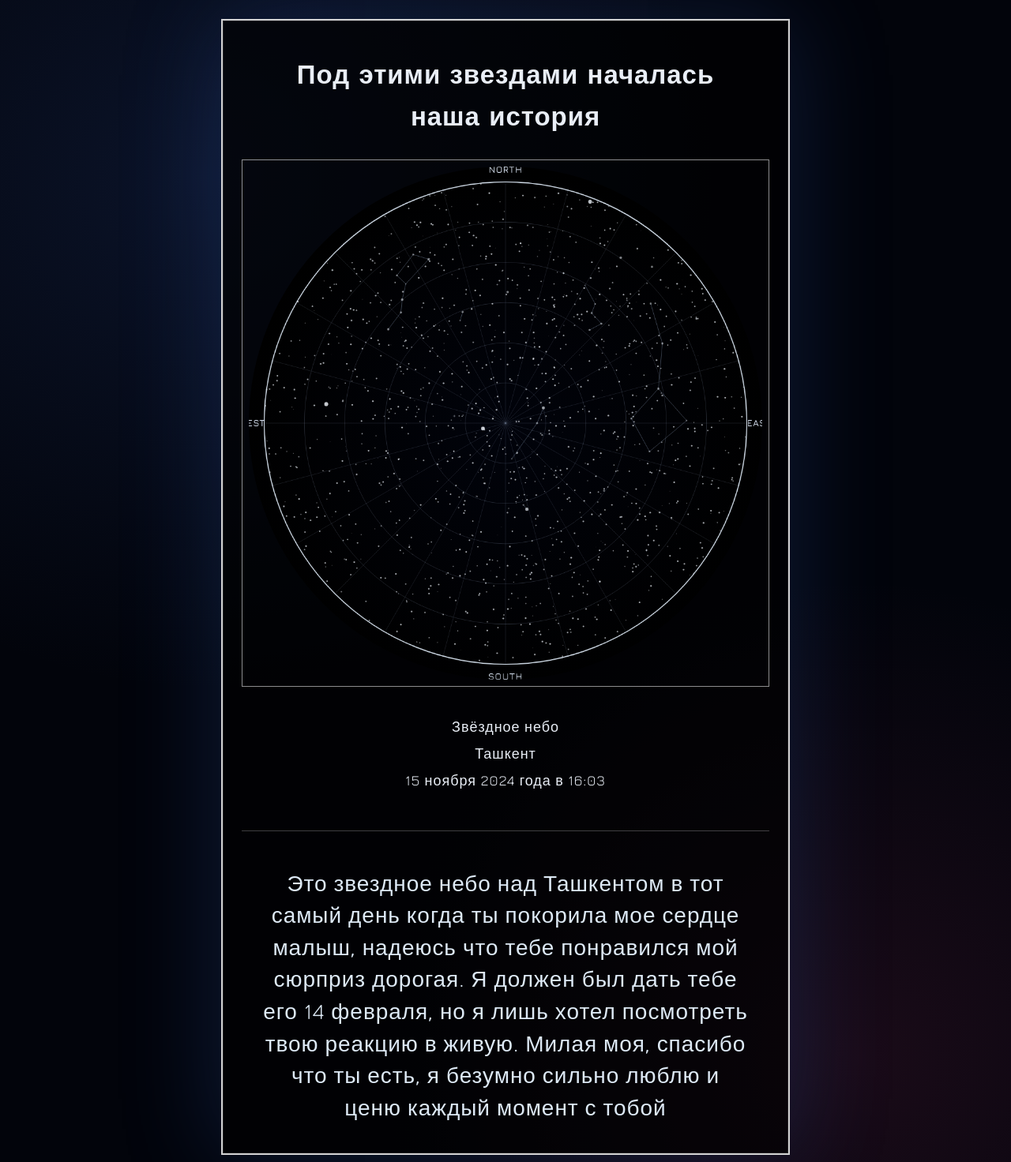
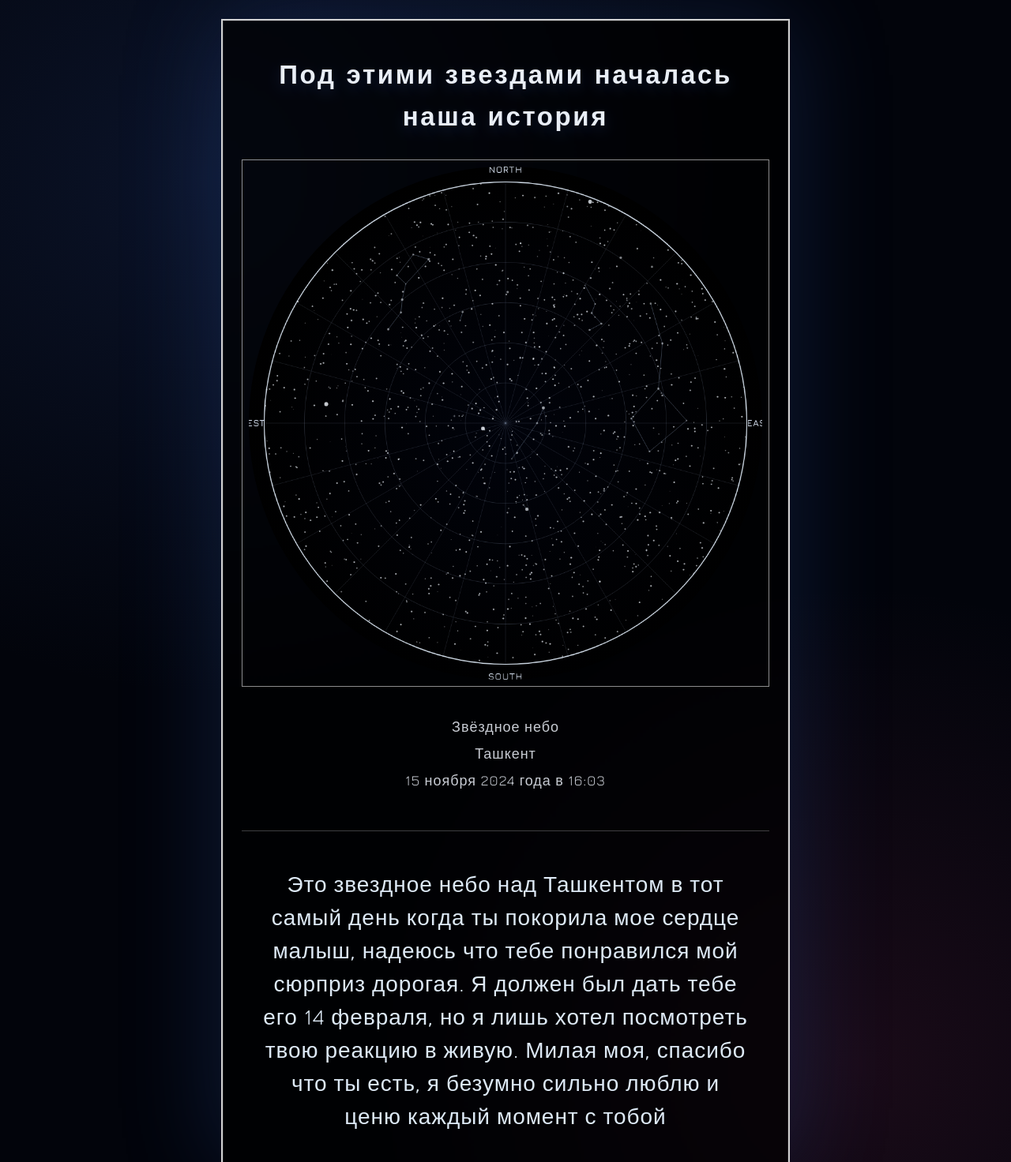
Before and after one commit to cafylb/love, a website: page public/index.html in a window 1280 px wide. Shown: the top 1472 px of the page at 79% size. Drawn offline with nearby package versions, Linux system fonts and the light colour scheme.

Commit message:
Polish home typography and panel depth

```diff
--- a/public/styles.css
+++ b/public/styles.css
@@ -32,6 +32,7 @@ body {
     0 0 0 1px rgba(255, 255, 255, 0.14) inset,
     0 0 120px rgba(60, 104, 201, 0.24);
   background: rgba(0, 0, 0, 0.64);
+  backdrop-filter: blur(1.5px);
 }
 
 .top-title {
@@ -42,7 +43,9 @@ body {
 }
 
 .top-title h1 {
+  max-width: 28ch;
   text-align: center;
+  text-shadow: 0 6px 18px rgba(78, 130, 246, 0.18);
 }
 
 .sky-frame {
@@ -68,11 +71,13 @@ h1 {
   font-size: clamp(20px, 3.2vw, 33px);
   line-height: 1.6;
   font-weight: 700;
+  letter-spacing: 0.08em;
 }
 
 .text-block p {
   margin: 0 0 12px;
   font-size: clamp(13px, 1.7vw, 18px);
+  color: rgba(233, 238, 246, 0.86);
 }
 
 .messages {
@@ -86,7 +91,7 @@ h1 {
   width: min(100%, 620px);
   font-size: clamp(18px, 2.9vw, 28px);
   font-weight: 500;
-  line-height: 1.45;
+  line-height: 1.5;
   color: rgba(230, 242, 255, 0.96);
 }
 
```
